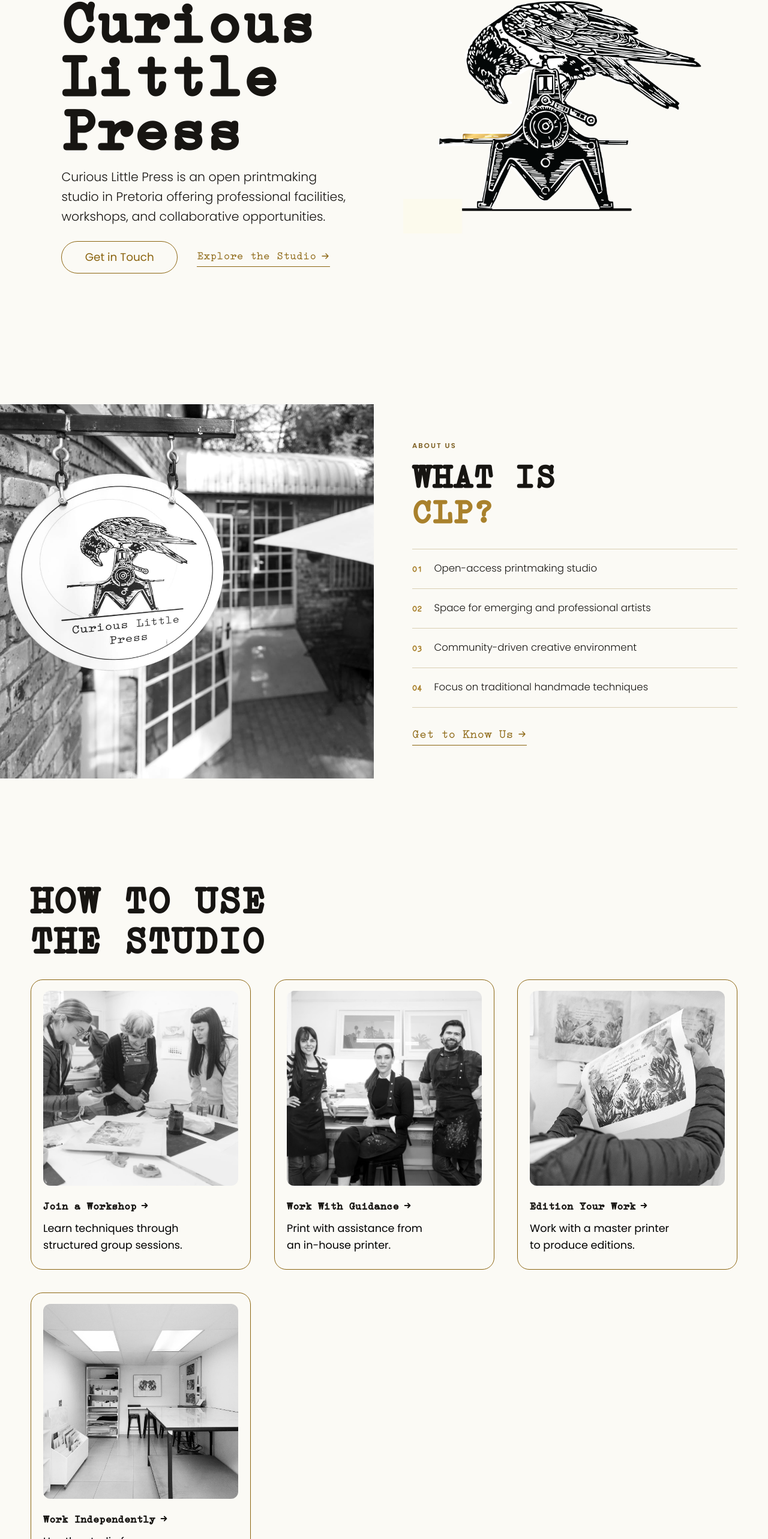
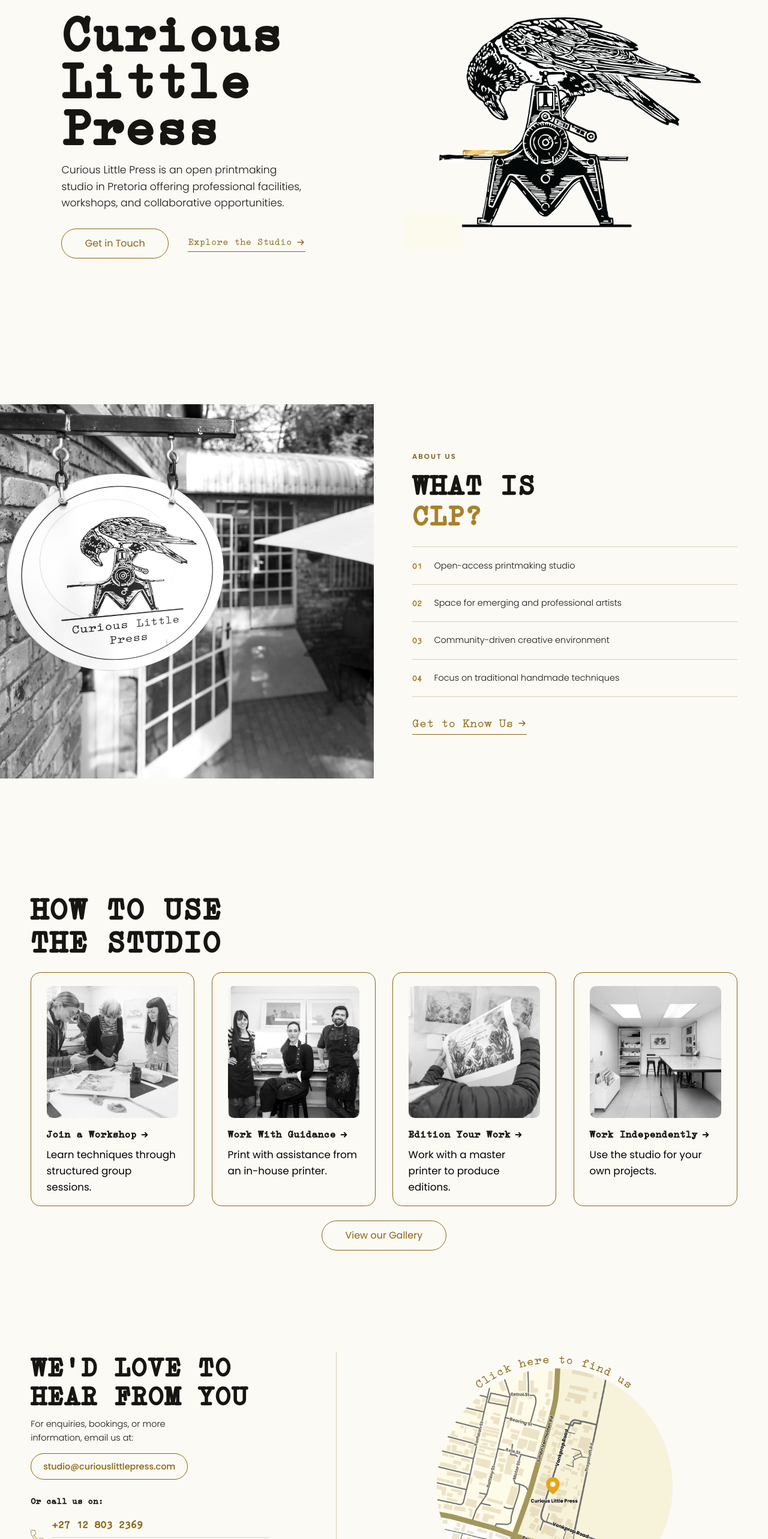
Before and after one commit to danaeswart/Curious-Little-Press, a React (Vite) app: page / in a window 1280 px wide. Shown: the part 214-2780 px from the top of the page at 60% size. Built offline with nearby package versions, Linux system fonts and the light colour scheme.

Commit message:
bug found- site proportions updated

```diff
--- a/index.html
+++ b/index.html
@@ -19,7 +19,7 @@
     </script>
     <!-- End single-page-app GitHub Pages redirect handling. -->
     <meta charset="UTF-8" />
-    <link rel="icon" type="image/svg+xml" href="%BASE_URL%favicon.svg" />
+    <link rel="icon" type="image/png" href="/favicon.png" />
     <meta name="viewport" content="width=device-width, initial-scale=1.0" />
     <meta
       name="description"
--- a/src/components/ScrollToTop.jsx
+++ b/src/components/ScrollToTop.jsx
@@ -8,11 +8,11 @@ export default function ScrollToTop() {
     if (hash) {
       const target = document.getElementById(hash.slice(1))
       if (target) {
-        target.scrollIntoView()
+        target.scrollIntoView({ behavior: 'instant' })
         return
       }
     }
-    window.scrollTo(0, 0)
+    window.scrollTo({ top: 0, left: 0, behavior: 'instant' })
   }, [pathname, hash])
 
   return null
--- a/src/components/ServiceCard.css
+++ b/src/components/ServiceCard.css
@@ -3,8 +3,8 @@
   flex-direction: column;
   height: 100%;
   border: 1px solid #8b6510;
-  border-radius: 20px;
-  padding: 1.1rem 1.25rem 1.6rem;
+  border-radius: 16px;
+  padding: 1.4rem 1.6rem 1.1rem;
   background: var(--color-bg);
   box-shadow: 0 0 0 0 transparent;
   transition: box-shadow 0.35s var(--ease-out);
@@ -17,8 +17,8 @@
 .service-card__img-wrap {
   position: relative;
   overflow: hidden;
-  border-radius: 12px;
-  margin-bottom: 1.25rem;
+  border-radius: 10px;
+  margin-bottom: 0.9rem;
 }
 
 .service-card__img {
@@ -44,10 +44,10 @@
   align-items: center;
   gap: 0.4rem;
   font-family: var(--font-display);
-  font-size: clamp(1rem, 1.35vw, 1.15rem);
+  font-size: clamp(1rem, 1.3vw, 1.1rem);
   font-weight: 700;
   color: var(--color-ink);
-  margin-bottom: 0.6rem;
+  margin-bottom: 0.45rem;
   white-space: nowrap;
 }
 
@@ -64,7 +64,13 @@
 .service-card__desc {
   font-family: var(--font-body);
   font-weight: 400;
-  font-size: 1.1rem;
+  font-size: 1.05rem;
   color: #000;
   max-width: 22ch;
 }
+
+@media (max-width: 560px) {
+  .service-card__title {
+    font-size: 1.25rem;
+  }
+}
--- a/src/components/home/AboutClp.css
+++ b/src/components/home/AboutClp.css
@@ -33,8 +33,8 @@
 }
 
 .about-clp__title {
-  font-size: clamp(2.25rem, 5vw, 3.5rem);
-  margin-bottom: clamp(1.25rem, 2.6vw, 2.15rem);
+  font-size: clamp(1.9rem, 4.2vw, 3rem);
+  margin-bottom: clamp(1.1rem, 2.2vw, 1.85rem);
 }
 
 .about-clp__list {
@@ -50,7 +50,7 @@
   gap: 1.25rem;
   padding-block: clamp(0.85rem, 1.75vw, 1.2rem);
   border-bottom: 1px solid var(--color-border);
-  font-size: clamp(1rem, 1.3vw, 1.125rem);
+  font-size: clamp(0.9rem, 1.1vw, 1rem);
   transition: padding-left 0.35s var(--ease-out);
 }
 
@@ -96,6 +96,14 @@
   }
 
   .about-clp__content {
-    padding-inline: var(--gutter);
+    padding-inline: clamp(2rem, 9vw, 3rem);
+  }
+
+  .about-clp__list li {
+    font-size: 1rem;
+  }
+
+  .about-clp__link {
+    font-size: 1.15rem;
   }
 }
--- a/src/components/home/AboutClp.jsx
+++ b/src/components/home/AboutClp.jsx
@@ -45,7 +45,12 @@ export default function AboutClp() {
             ))}
           </ul>
 
-          <Reveal as="div" delay={POINTS.length * 130 + 100}>
+          <Reveal
+            as="div"
+            delay={200}
+            rootMargin="0px 0px 20% 0px"
+            mobileRootMargin="0px 0px 25% 0px"
+          >
             <Link to="/about" className="link-arrow about-clp__link">
               Get to Know Us
               <svg viewBox="0 0 16 16" width="16" height="16" fill="none">
--- a/src/components/home/Hero.css
+++ b/src/components/home/Hero.css
@@ -8,10 +8,9 @@
 .hero__row {
   display: grid;
   grid-template-columns: 1fr 1fr;
-  grid-template-areas: "copy art" "actions art";
+  grid-template-areas: "copy art";
   align-items: center;
   column-gap: clamp(2rem, 5vw, 5rem);
-  row-gap: 0;
   padding-inline: clamp(1.25rem, 8vw, 8rem);
 }
 
@@ -20,7 +19,7 @@
 }
 
 .hero__title {
-  font-size: clamp(2.75rem, 7.75vw, 6.75rem);
+  font-size: clamp(2.35rem, 6.75vw, 5.75rem);
   line-height: 0.9;
   margin-bottom: clamp(0.85rem, 2vw, 1.35rem);
   text-transform: none;
@@ -32,13 +31,12 @@
 
 .hero__desc {
   max-width: 38ch;
-  font-size: clamp(1rem, 1.6vw, 1.375rem);
+  font-size: clamp(0.9rem, 1.35vw, 1.15rem);
   color: var(--color-ink);
-  margin-bottom: clamp(1rem, 2.25vw, 1.5rem);
+  margin-bottom: clamp(1.25rem, 2.4vw, 1.75rem);
 }
 
 .hero__actions {
-  grid-area: actions;
   display: flex;
   align-items: center;
   gap: clamp(1rem, 2.5vw, 2rem);
@@ -47,7 +45,7 @@
 
 .hero__actions .btn,
 .hero__actions .link-arrow {
-  font-size: clamp(1rem, 1.5vw, 1.15rem);
+  font-size: clamp(0.9rem, 1.25vw, 1rem);
 }
 
 .hero__actions .btn {
@@ -79,6 +77,10 @@
   opacity: 1;
 }
 
+.hero__actions--mobile {
+  display: none;
+}
+
 .hero__art {
   position: relative;
 }
@@ -103,10 +105,24 @@
     margin-inline: auto;
   }
 
+  .hero__actions--desktop {
+    display: none;
+  }
+
+  .hero__actions--mobile {
+    grid-area: actions;
+    display: flex;
+  }
+
   .hero__actions {
     flex-direction: column;
     align-items: center;
     gap: 1rem;
+  }
+
+  .hero__actions .btn,
+  .hero__actions .link-arrow {
+    font-size: 1.1rem;
   }
 
   .hero__actions .btn {
--- a/src/components/home/Hero.jsx
+++ b/src/components/home/Hero.jsx
@@ -18,13 +18,25 @@ export default function Hero() {
             Curious Little Press is an open printmaking studio in Pretoria offering
             professional facilities, workshops, and collaborative opportunities.
           </p>
+
+          <div className="hero__actions hero__actions--desktop">
+            <Link to="/contact" className="btn">
+              Get in Touch
+            </Link>
+            <a href="#studio" className="link-arrow">
+              Explore the Studio
+              <svg viewBox="0 0 16 16" width="16" height="16" fill="none">
+                <path d="M3 8h10M9 4l4 4-4 4" stroke="currentColor" strokeWidth="1.4" strokeLinecap="round" strokeLinejoin="round" />
+              </svg>
+            </a>
+          </div>
         </div>
 
         <div className="hero__art">
           <img className="hero__art-img" src={heroImg} alt="Illustration of a crow perched on a printing press" />
         </div>
 
-        <div className="hero__actions">
+        <div className="hero__actions hero__actions--mobile">
           <Link to="/contact" className="btn">
             Get in Touch
           </Link>
--- a/src/components/home/HomeContactSection.css
+++ b/src/components/home/HomeContactSection.css
@@ -19,12 +19,12 @@
 }
 
 .home-contact__title {
-  font-size: clamp(2.25rem, 5vw, 3.5rem);
+  font-size: clamp(1.9rem, 4.1vw, 2.85rem);
   margin-bottom: clamp(0.5rem, 1.25vw, 0.85rem);
 }
 
 .home-contact__lead {
-  font-size: 1rem;
+  font-size: 0.9rem;
   color: var(--color-ink);
   max-width: 34ch;
   margin-bottom: 0.85rem;
@@ -32,11 +32,11 @@
 
 .home-contact__email {
   border-radius: 999px;
-  padding: 0.75rem 1.5rem;
+  padding: 0.6rem 1.25rem;
   color: #8b6510;
   border-color: #8b6510;
   margin-bottom: 1.5rem;
-  font-size: 1rem;
+  font-size: 0.9rem;
   box-shadow: 0 0 0 0 transparent;
   transition: box-shadow 0.3s var(--ease-out);
 }
@@ -51,14 +51,14 @@
 
 .home-contact__label {
   font-family: var(--font-display);
-  font-size: 1rem;
+  font-size: 0.9rem;
   font-weight: 700;
   margin-bottom: 0.95rem;
 }
 
 .home-contact__label--flight {
   margin-top: 0.4rem;
-  font-size: 1.05rem;
+  font-size: 0.95rem;
 }
 
 .home-contact__phones {
@@ -81,8 +81,8 @@
 }
 
 .home-contact__phone-icon {
-  width: 26px;
-  height: 26px;
+  width: 22px;
+  height: 22px;
   object-fit: contain;
   flex-shrink: 0;
 }
@@ -96,7 +96,7 @@
   display: block;
   font-family: var(--font-display);
   font-weight: 700;
-  font-size: 1.2rem;
+  font-size: 1.05rem;
   color: #8b6510;
   margin-bottom: 0.4rem;
 }
@@ -110,7 +110,7 @@
 .home-contact__phone-meta {
   display: flex;
   justify-content: space-between;
-  font-size: 1rem;
+  font-size: 0.9rem;
   font-weight: 400;
   color: var(--color-ink);
 }
@@ -124,15 +124,15 @@
   display: flex;
   flex-direction: column;
   align-items: center;
-  gap: 0.6rem;
-  font-size: 1rem;
+  gap: 0.5rem;
+  font-size: 0.9rem;
   color: var(--color-ink);
   transition: transform 0.3s var(--ease-out);
 }
 
 .home-contact__social-icon {
-  width: 72px;
-  height: 72px;
+  width: 56px;
+  height: 56px;
 }
 
 .home-contact__social:hover {
@@ -181,12 +181,12 @@
 .home-contact__address {
   font-family: var(--font-display);
   font-weight: 700;
-  font-size: 1.2rem;
+  font-size: 1.05rem;
   margin-bottom: 1rem;
 }
 
 .home-contact__directions {
-  font-size: 1rem;
+  font-size: 0.9rem;
   font-weight: 400;
   color: var(--color-ink);
   max-width: 72ch;
@@ -194,8 +194,8 @@
 }
 
 .home-contact__map-btn {
-  font-size: 1rem;
-  padding-inline: 1.85rem;
+  font-size: 0.9rem;
+  padding-inline: 1.5rem;
   font-weight: 400;
   color: #8b6510;
   border-color: #8b6510;
@@ -216,20 +216,81 @@
     grid-template-columns: 1fr;
   }
 
+  .home-contact__col,
+  .home-contact__map-col {
+    display: contents;
+  }
+
   .home-contact__divider {
-    width: auto;
-    height: 1px;
+    display: none;
+  }
+
+  .home-contact__title {
+    order: 1;
+  }
+
+  .home-contact__lead {
+    order: 2;
+  }
+
+  .home-contact__email {
+    order: 3;
+    display: flex;
+    width: 100%;
+    text-align: center;
+  }
+
+  .home-contact__label:not(.home-contact__label--flight) {
+    order: 4;
+  }
+
+  .home-contact__phones {
+    order: 5;
+  }
+
+  .home-contact__map-wrap {
+    order: 6;
+    margin-left: 0;
+  }
+
+  .home-contact__address {
+    order: 7;
+  }
+
+  .home-contact__directions {
+    order: 8;
+    margin-left: 0;
+  }
+
+  .home-contact__map-btn {
+    order: 9;
+    display: flex;
+    width: 100%;
+  }
+
+  .home-contact__label--flight {
+    order: 10;
+    width: 100%;
+    margin-top: 2rem;
+    font-size: 1.3rem;
+  }
+
+  .home-contact__socials {
+    order: 11;
+    width: 100%;
+    justify-content: space-between;
+    gap: 0;
+  }
+
+  .home-contact__social-icon {
+    width: 72px;
+    height: 72px;
   }
 
   .home-contact__map-col {
     text-align: left;
   }
 
-  .home-contact__map-wrap,
-  .home-contact__directions {
-    margin-left: 0;
-  }
-
   .home-contact__phone-link {
     max-width: 100%;
   }
--- a/src/components/home/HowToUse.css
+++ b/src/components/home/HowToUse.css
@@ -2,34 +2,34 @@
   display: flex;
   align-items: center;
   min-height: 100svh;
-  padding-block: clamp(3rem, 7vw, 5rem);
+  padding-block: clamp(2.25rem, 5vw, 3.75rem);
   background: var(--color-bg);
 }
 
 .how-to-use .container {
-  scroll-margin-top: var(--header-h);
+  scroll-margin-top: calc(var(--header-h) - 15px);
 }
 
 .how-to-use__title {
-  font-size: clamp(2.5rem, 5.5vw, 4rem);
-  margin-bottom: clamp(1.25rem, 3vw, 2rem);
+  font-size: clamp(2.1rem, 4.5vw, 3.25rem);
+  margin-bottom: clamp(1rem, 2.25vw, 1.5rem);
 }
 
 .how-to-use__grid {
   display: grid;
-  grid-template-columns: repeat(auto-fit, minmax(280px, 1fr));
-  gap: clamp(1.75rem, 3vw, 3rem);
+  grid-template-columns: repeat(auto-fit, minmax(230px, 1fr));
+  gap: clamp(1.25rem, 2.25vw, 2.25rem);
 }
 
 .how-to-use__cta {
   display: flex;
   justify-content: center;
-  margin-top: clamp(1.25rem, 3vw, 2rem);
+  margin-top: clamp(1rem, 2vw, 1.5rem);
 }
 
 .how-to-use__cta .btn {
-  font-size: clamp(0.8rem, 1vw, 0.9rem);
-  padding: 0.55rem 1.6rem;
+  font-size: clamp(0.9rem, 1.25vw, 1rem);
+  padding-inline: 2.4rem;
   font-weight: 400;
   color: #8b6510;
   border-color: #8b6510;
@@ -53,5 +53,6 @@
 
   .how-to-use__cta .btn {
     width: 100%;
+    font-size: 1.05rem;
   }
 }
```
Also changed, not shown: src/components/Footer.css (+36 -15 lines), src/pages/Services.css (+7 -7 lines), src/pages/services/ServicePage.css (+15 -10 lines), public/favicon.png (added).
